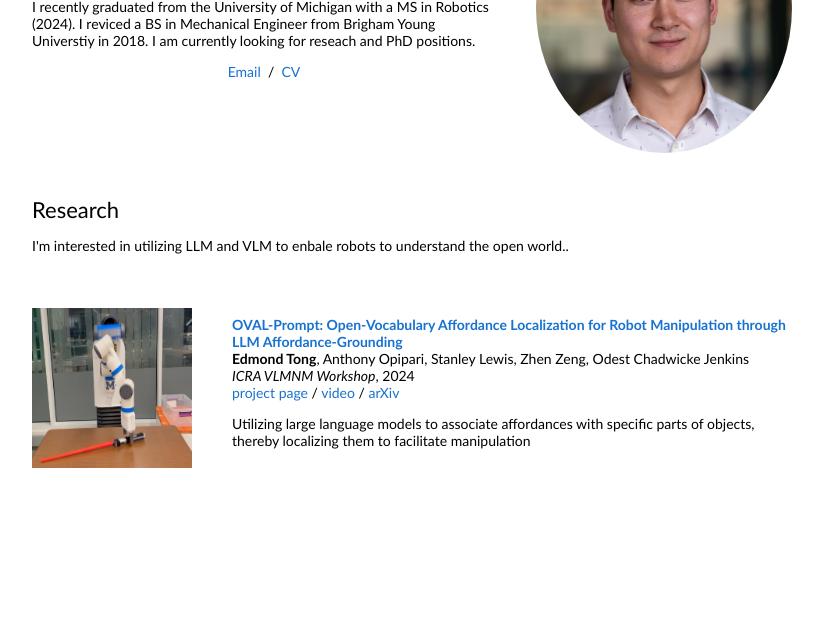
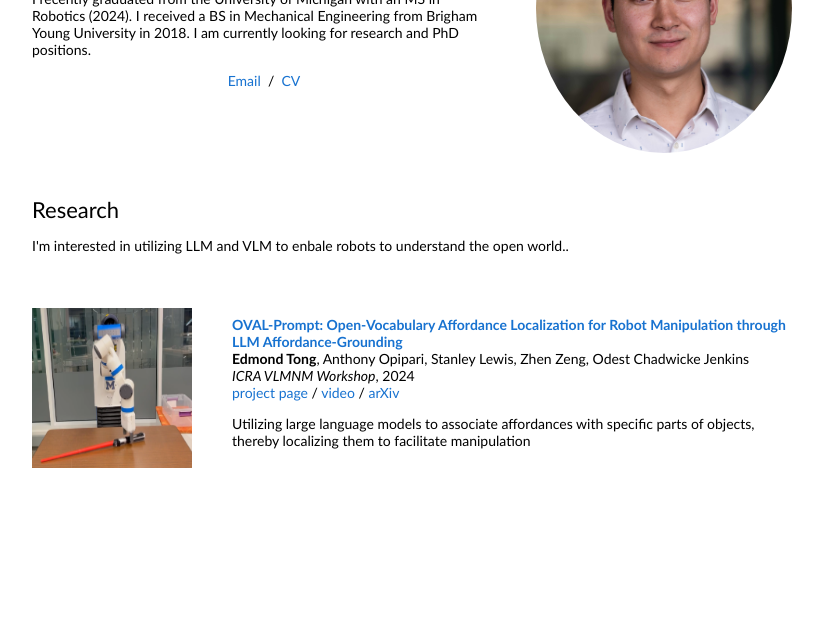
Before and after one commit to ekjt/ekjtong, a plain HTML site: page index.html in a window 1280 px wide. Shown: the part 165-800 px from the top of the page, without its empty margins (228-1051 px from the left). Drawn offline with Linux system fonts and the light colour scheme.

Commit message:
spelling

```diff
--- a/index.html
+++ b/index.html
@@ -22,7 +22,7 @@
                 <p class="name" style="text-align: center;">
                   Edmond Tong
                 </p>
-                <p> I recently graduated from the University of Michigan with a MS in Robotics (2024). I reviced a BS in Mechanical Engineer from Brigham Young Universtiy in 2018. I am currently looking for reseach and PhD positions.
+                <p>  I recently graduated from the University of Michigan with an MS in Robotics (2024). I received a BS in Mechanical Engineering from Brigham Young University in 2018. I am currently looking for research and PhD positions.
                 </p>
                 <p>
                 </p>
```
